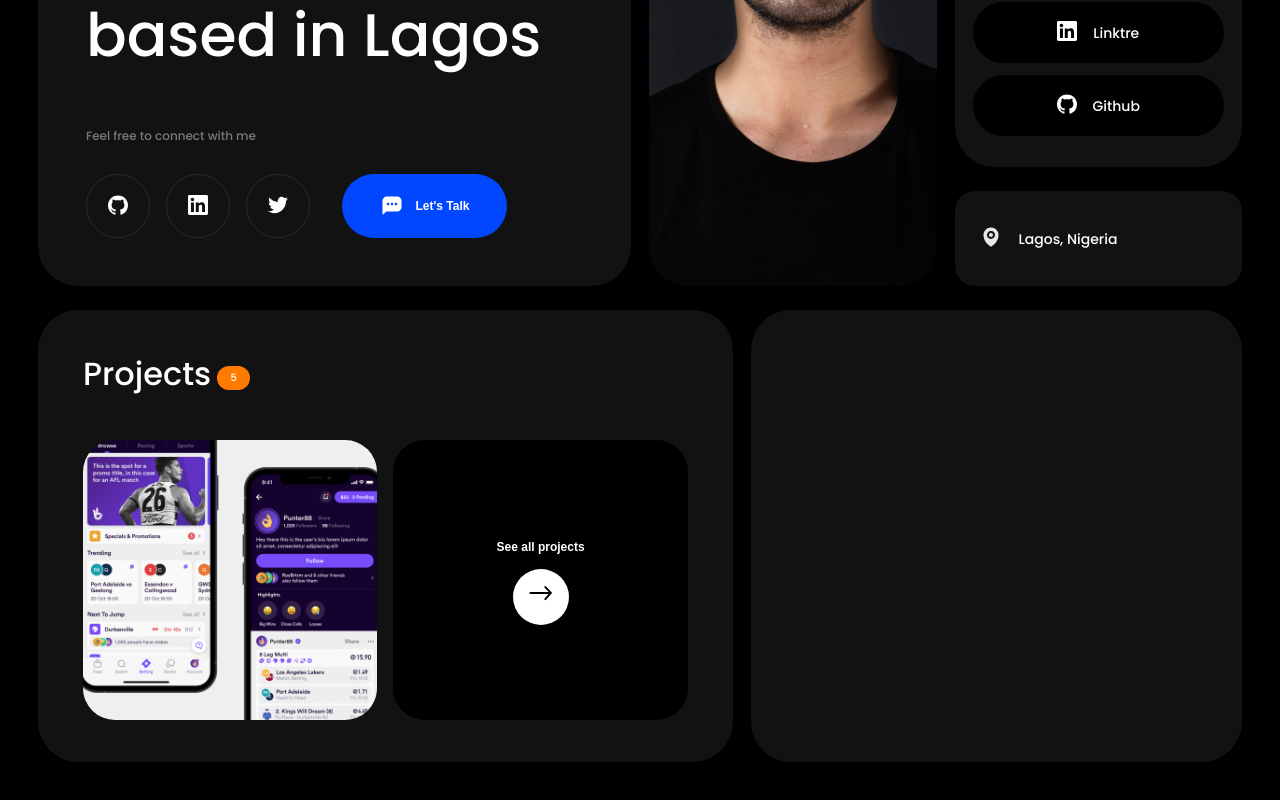
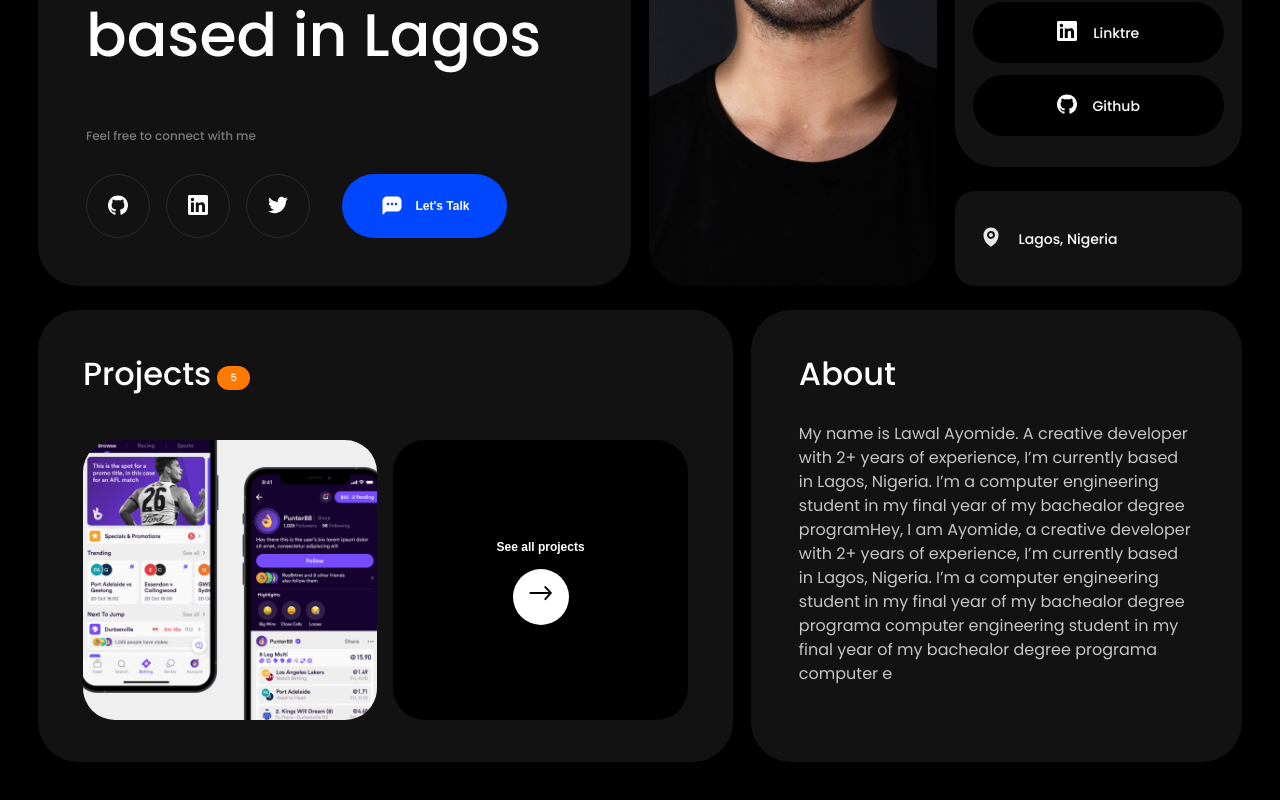
Before and after one commit to devphaseX/-my_portfolio, a Next.js app: page / in a window 1280 px wide. Shown: the part 323-1123 px from the top of the page. Built offline with nearby package versions, Linux system fonts and the light colour scheme.

Commit message:
build the about part

```diff
--- a/src/app/components/HomeGrid/GridItem/AboutPart/index.tsx
+++ b/src/app/components/HomeGrid/GridItem/AboutPart/index.tsx
@@ -1,7 +1,28 @@
+import { Header } from '@/app/components/UI/Header';
 import React from 'react';
 
 const AboutPart: React.FC = () => {
-  return <div className="about-part"></div>;
+  return (
+    <div className="about-part">
+      <div className="about-part-content">
+        <div>
+          <Header text="About" />
+        </div>
+        <div className="about-detail">
+          <p className="sm-1-rg">
+            My name is Lawal Ayomide. A creative developer with 2+ years of
+            experience, I’m currently based in Lagos, Nigeria. I’m a computer
+            engineering student in my final year of my bachealor degree
+            programHey, I am Ayomide, a creative developer with 2+ years of
+            experience, I’m currently based in Lagos, Nigeria. I’m a computer
+            engineering student in my final year of my bachealor degree programa
+            computer engineering student in my final year of my bachealor degree
+            programa computer e
+          </p>
+        </div>
+      </div>
+    </div>
+  );
 };
 
 export { AboutPart };
--- a/src/app/style/home.css
+++ b/src/app/style/home.css
@@ -118,3 +118,14 @@
   background-color: var(--white);
   border-radius: 50%;
 }
+
+.about-part-content {
+  padding-inline: 48px;
+  padding-top: 48px;
+  height: 100%;
+}
+
+.about-detail {
+  color: var(--light-grey-1);
+  margin-top: 32px;
+}
```
